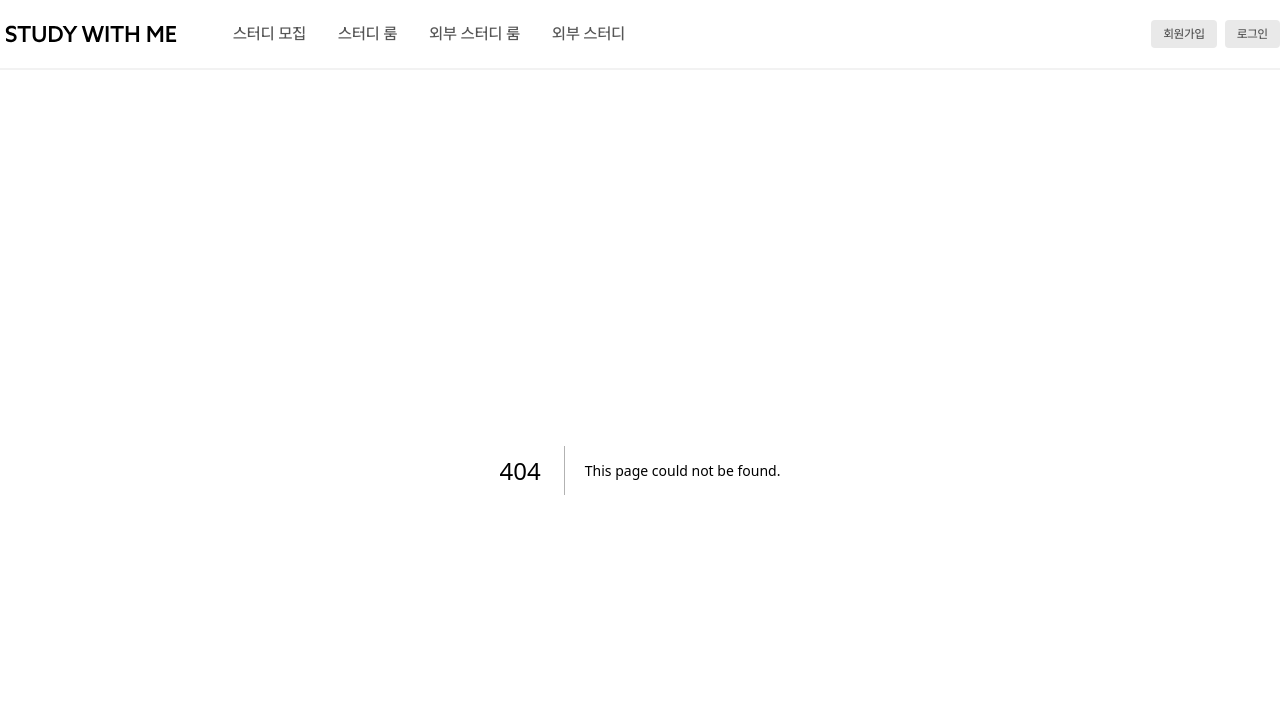
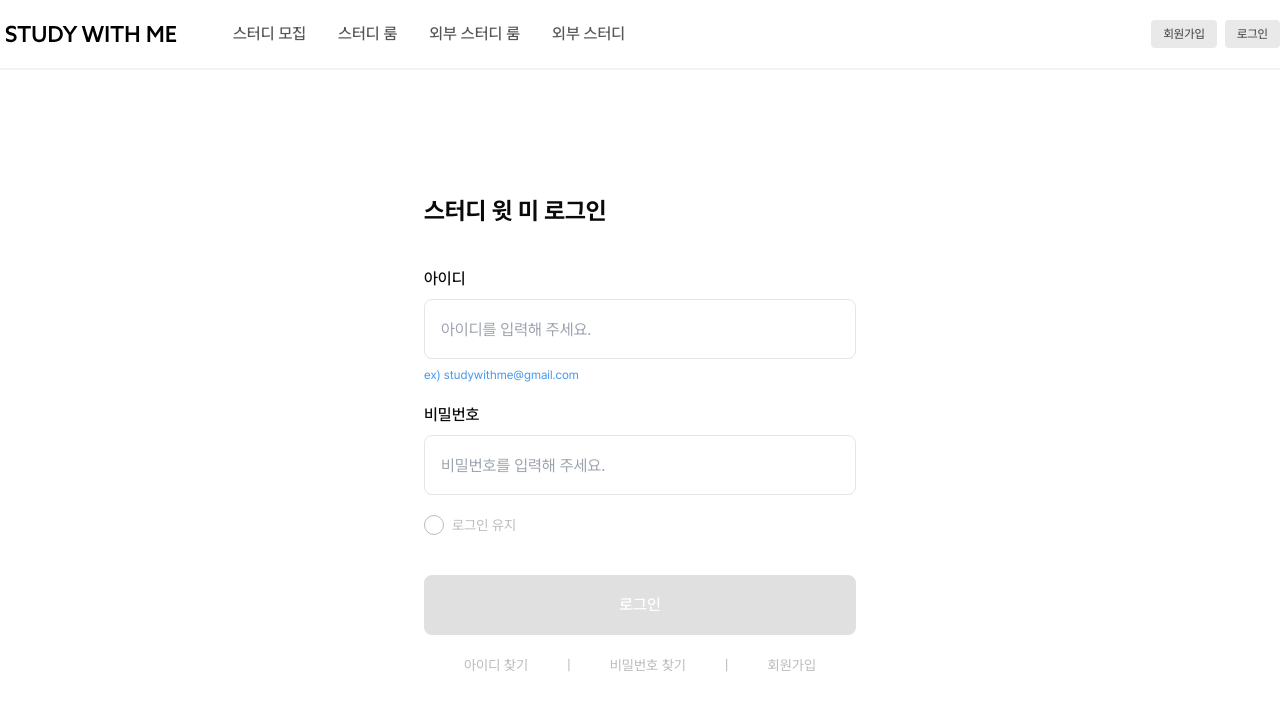
Before and after one commit to Study-With-Me-JJ/swm-frontend, a Next.js app: page /login in a window 1280 px wide. Before the commit this address had no page. Shown: the top 710 px of the page. Built offline with nearby package versions, Linux system fonts and the light colour scheme.

Commit message:
feat: 로그인 페이지 UI 구현

```diff
--- /dev/null
+++ b/src/app/login/page.tsx
@@ -0,0 +1,61 @@
+'use client'
+
+import { useState } from "react"
+import { Button } from "@/components/ui/button"
+import { Checkbox } from "@/components/ui/checkbox"
+import { InputField } from "@/components/InputField"
+import Link from "next/link"
+
+export default function Login() {
+  const [email, setEmail] = useState('');
+  const [password, setPassword] = useState('');
+
+  const isButtonDisabled = !email || !password;
+
+  return (
+  <div className='flex justify-center items-center' style={{ height: 'calc(100vh - 70px)' }}>
+    <main className='flex flex-col w-[432px] mx-5 gap-10'>
+      <h1 className='text-2xl font-bold'>스터디 윗 미 로그인</h1>
+
+      <section className='flex flex-col gap-5'>
+        <InputField
+          label="아이디"
+          type="email"
+          placeholder="아이디를 입력해 주세요."
+          helperText="ex) studywithme@gmail.com"
+          value={email}
+          onChange={(e) => setEmail(e.target.value)}
+        />
+        <InputField
+          label="비밀번호"
+          type="password"
+          placeholder="비밀번호를 입력해 주세요."
+          value={password}
+          onChange={(e) => setPassword(e.target.value)}
+        />
+        <div className='flex items-center gap-2'>
+          <Checkbox id="remember" />
+          <label htmlFor="remember" className='text-sm text-gray-light'>로그인 유지</label>
+        </div>
+      </section>
+
+      <section className='flex flex-col gap-5'>
+        <Button
+        size={'lg'}
+        className='w-full bg-black text-white'
+        disabled={isButtonDisabled}
+        >
+          로그인
+        </Button>
+        <div className='flex justify-between px-10 text-gray-light text-sm'>
+          <Link href='/find-id'>아이디 찾기</Link>
+          <p>|</p>
+          <Link href='/find-password'>비밀번호 찾기</Link>
+          <p>|</p>
+          <Link href='/join'>회원가입</Link>
+        </div>
+      </section>
+    </main>
+  </div>
+  );
+}
```
